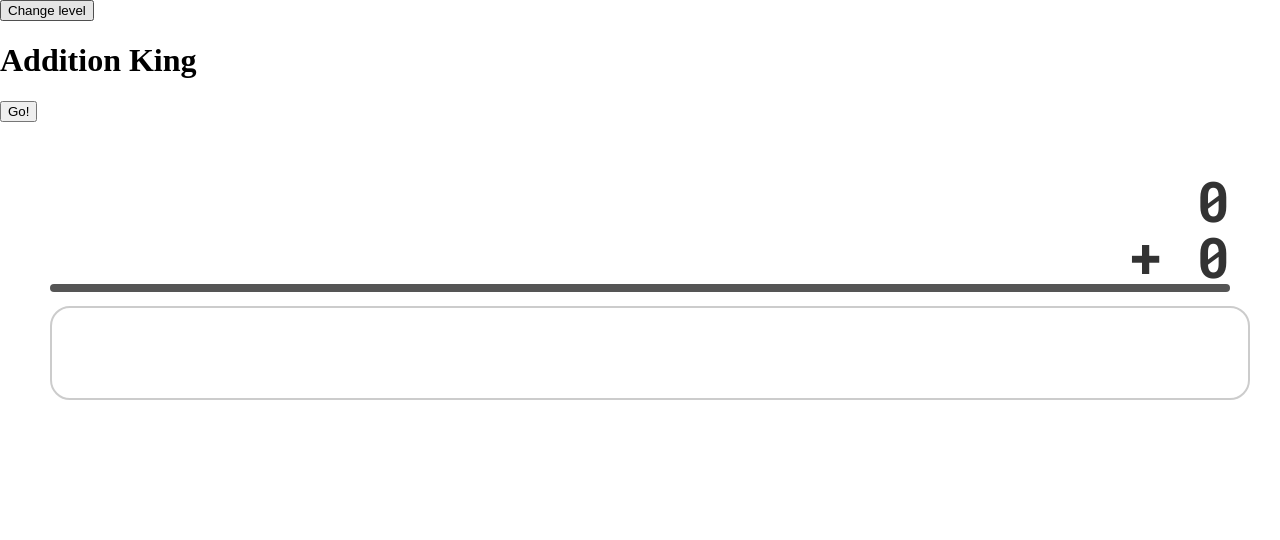
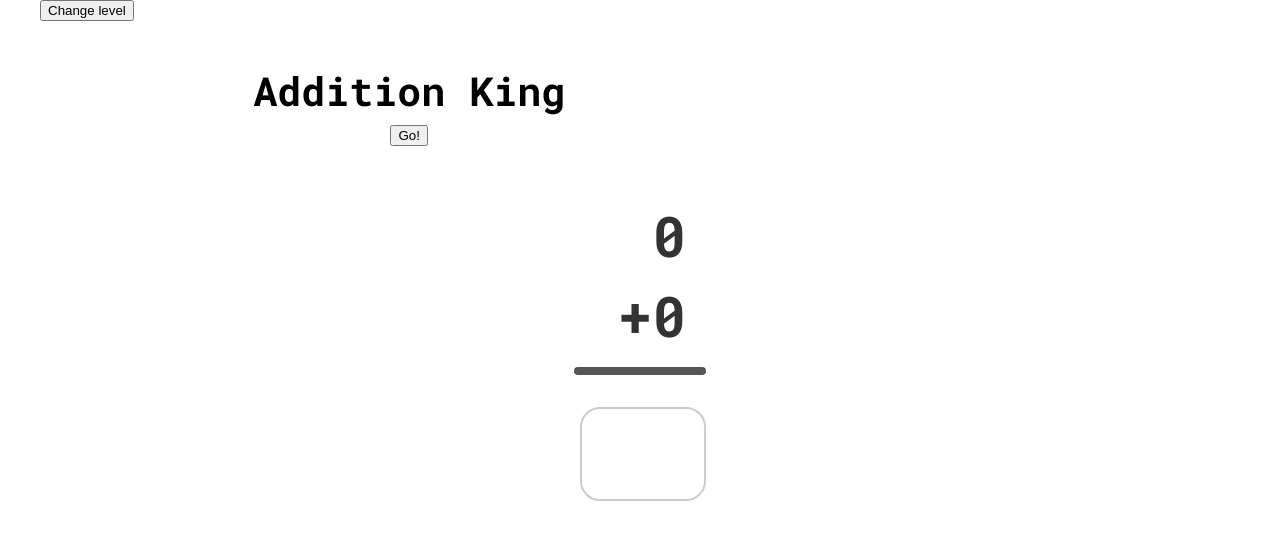
Before and after one commit to andrewsunglaekim/addition-king-client, a Vue app: page /1 in a window 1280 px wide. Shown: the top 540 px of the page. Built offline with nearby package versions, Linux system fonts and the light colour scheme; no server answers.

Commit message:
adds max level through router: adds styles

```diff
--- a/src/components/Leaderboard.vue
+++ b/src/components/Leaderboard.vue
@@ -4,14 +4,12 @@
       <h2 class="leaderboard__level">Level {{ answerRange }}</h2>
       <h3 class="leaderboard__sub-head">Leaderboard</h3>
     </header>
-    <div class="leaderboard__header-divider"></div>
     <table class="leaderboard__table">
       <tr class="leaderboard__table-header">
         <th class="leaderboard__table-header-name">Name</th>
         <th class="leaderboard__table-header-seconds">Seconds</th>
         <th class="leaderboard__table-header-correct">Correct</th>
       </tr>
-      <div class="leaderboard__header-divider"></div>
       <tr
         v-for="(score, i) in scores"
         class="leaderboard__score"
@@ -48,14 +46,9 @@
 
     &__header {
       text-align: right;
-    }
-
-    &__header-divider {
-      border-radius: 20px;
-      height: 4px;
-      width: 100%;
-      margin: 6px 0 6px 0;
-      background: #333
+      padding-bottom: 14px;
+      border-bottom: 4px solid #333;
+      margin-bottom: 14px;
     }
 
     &__level {
@@ -72,6 +65,16 @@
       width: 100%;
     }
 
+    &__table-header {
+      border-bottom: 4px solid #333;
+      padding-bottom: 14px;
+      margin-bottom: 14px;
+    }
+
+    &__score {
+      margin-bottom: 6px;
+    }
+
     &__table-header, &__score {
       display: flex;
     }
@@ -84,12 +87,13 @@
       flex: 1;
     }
 
-    &__table-header-name, &__score-time, &__score-correct {
+    &__score-time, &__score-correct {
       text-align: center;
     }
 
-    &__score-name {
+    &__score-name, &__table-header-name {
       text-align: left;
+      transform: translateX(20px);
     }
   }
 </style>
--- a/src/components/Main.vue
+++ b/src/components/Main.vue
@@ -1,15 +1,21 @@
 <template>
   <main class="main">
     <header class="main__header">
-      <Navigator @routeChanged="handleRouteChanged"/>
+      <section class="main__header-content">
+        <Navigator
+          class="main__nav"
+          @routeChanged="handleRouteChanged"/>
         <h1 class="main__h1">
           Addition King
         </h1>
         <Timer
+          class="main__timer"
           v-if="!isPromptingUser"
           :numSeconds="numSeconds"
           :intervalID="intervalID"
           @timerStarted="handleTimerStart" />
+      </section>
+      <section class="main__header-filler"></section>
     </header>
     <section class="main__section">
       <Quiz
@@ -94,7 +100,9 @@
         this.$refs.quiz.$el.querySelector('input').focus();
         if (!this.intervalID) {
           this.intervalID = setInterval(() => {
-            this.numSeconds += 1;
+            const nextNum = this.numSeconds + 1;
+            this.numSeconds = 0;
+            this.numSeconds = nextNum;
           }, 1000);
         }
       },
@@ -143,12 +151,34 @@
 
 <style lang="scss">
   body {
-    margin: 0;
+    max-width: 1200px;
+    margin: auto;
     overflow-x: hidden;
     overflow-y: hidden;
   }
 
   .main {
+
+    &__header {
+      display: flex;
+    }
+
+    &__h1 {
+      margin: 8vh 0 1vh 0;
+      font-family: 'Roboto Mono', monospace;
+      font-size: 5vh;
+      text-align: center;
+    }
+
+    &__nav {
+      position: fixed;
+      top: 0;
+    }
+
+    &__timer {
+      text-align: center;
+      height: 4vh;
+    }
 
     &__section {
       display: flex;
@@ -159,9 +189,18 @@
       padding: 50px;
     }
 
+    &__header-content {
+      flex: 4;
+    }
+
+    &__header-filler {
+      flex: 2.5;
+    }
+
     &__leaderboard {
-      flex: 3;
+      flex: 2.5;
       padding: 50px;
+      transform: translateY(-20px);
     }
 
   }
--- a/src/components/Quiz.vue
+++ b/src/components/Quiz.vue
@@ -1,5 +1,8 @@
 <template>
-  <div class="quiz">
+  <div>
+    <div
+      class="quiz"
+      :style="{ width: quizWidth }">
       <div
         class="quiz__num1"
         :class="transitionClassFirst"
@@ -8,7 +11,7 @@
       <div
         class="quiz__num2"
         :class="transitionClassSecond"
-      :style="{ color: fontColor, transition: transProp }">+ {{ int2 }}
+        :style="{ color: fontColor, transition: transProp }">+{{ int2 }}
       </div>
       <div class="quiz__equality-line"></div>
       <input
@@ -16,6 +19,7 @@
         class="quiz__input"
         @keypress="handleKeypress"
         v-model="userAnswer">
+    </div>
   </div>
 </template>
 
@@ -33,7 +37,7 @@
         fontColor: '#333',
         transitionClassFirst: '',
         transitionClassSecond: '',
-        transProp: 'transform 300ms linear',
+        transProp: 'transform 200ms linear',
       };
     },
 
@@ -49,6 +53,11 @@
       },
       isCorrectAnswer() {
         return this.answer === this.parsedUserAnswer;
+      },
+      quizWidth() {
+        let percentageWidth = this.answer.toString().length * 12;
+        percentageWidth = percentageWidth > 100 ? 100 : percentageWidth;
+        return `${percentageWidth}%`;
       },
     },
 
@@ -95,8 +104,8 @@
             this.transProp = 'transform 300ms linear';
             this.transitionClassFirst = 'transition--neutral';
             this.transitionClassSecond = 'transition--neutral';
-          }, 10);
-        }, 300);
+          }, 20);
+        }, 200);
       },
       setRandomTransDirection() {
         const directions = ['up', 'down', 'left', 'right'];
@@ -116,13 +125,15 @@
   scoped
   lang="scss">
   .quiz {
-    width: 100%;
+    margin: auto;
     font-size: 7vh;
     line-height: 7vh;
     text-align: right;
 
     &__num1, &__num2 {
       font-family: 'Roboto Mono', monospace;
+      margin-bottom: 3vh;
+      padding-right: 20px;
 
       &.transition--up {
         transform: translateY(-100vh);
@@ -149,13 +160,14 @@
     }
 
     &__input {
+      width: calc(100% - 50px);
       font-family: 'Roboto Mono', monospace;
       outline: none;
       border: 2px solid #ccc;
       border-radius: 20px;
-      margin-top: 14px;
-      padding: 8px 16px 8px 0;
-      width: 100%;
+      margin-top: 4vh;
+      margin-right: 0;
+      padding: 8px 20px 8px;
       font-size: 7vh;
       text-align: right;
     }
--- a/src/components/Timer.vue
+++ b/src/components/Timer.vue
@@ -32,5 +32,6 @@
 
 <style lang="scss">
   .timer {
+
   }
 </style>
--- a/src/routerSync.js
+++ b/src/routerSync.js
@@ -2,6 +2,11 @@ const routerSync = (store, router) => {
   router.beforeEach((to, from, next) => {
     console.log('changing route');
     store.commit('routeChange', { to, from });
+    if (parseInt(to.params.answerRange) > 5000000000000) {
+      console.log('is over');
+      to.params.answerRange = 5000000000000;
+    }
+    console.log(to.params.answerRange);
     next();
   });
 };
```
Lines whose indentation alone changed are shown as unchanged.
